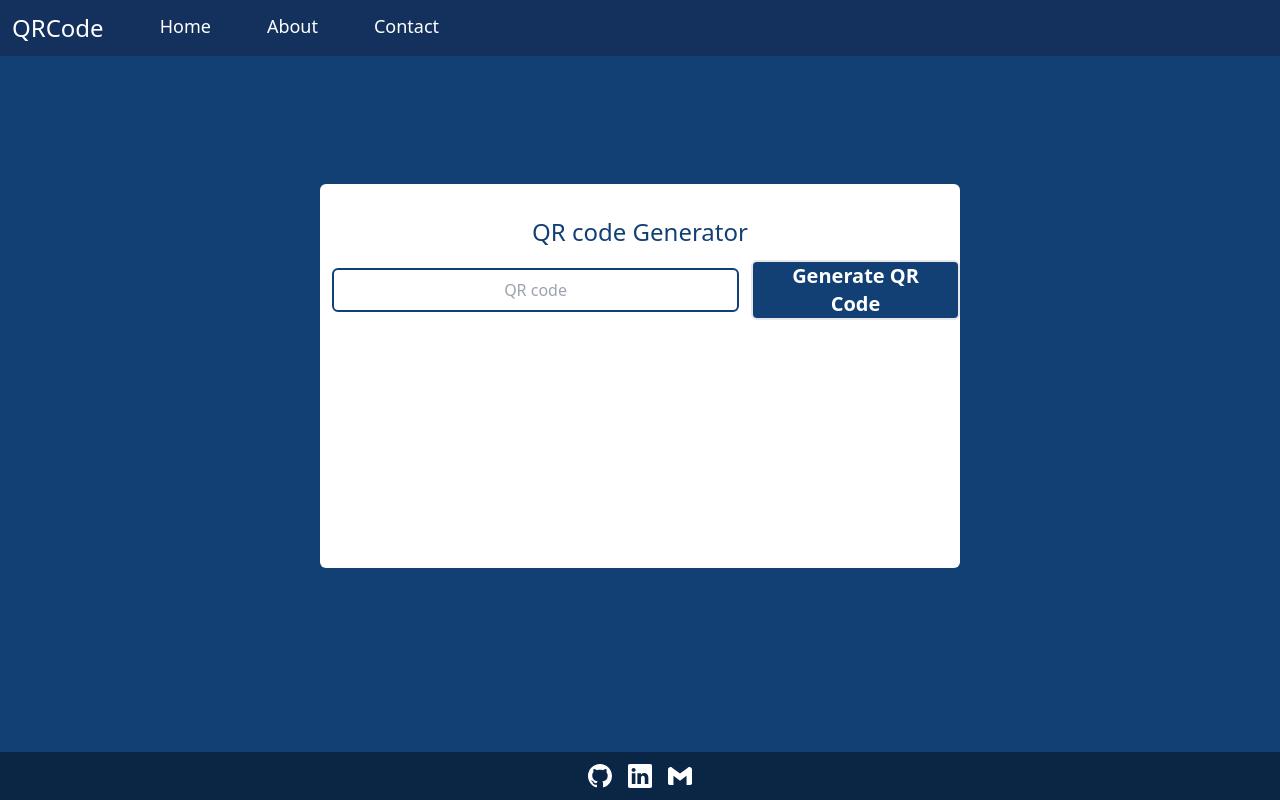
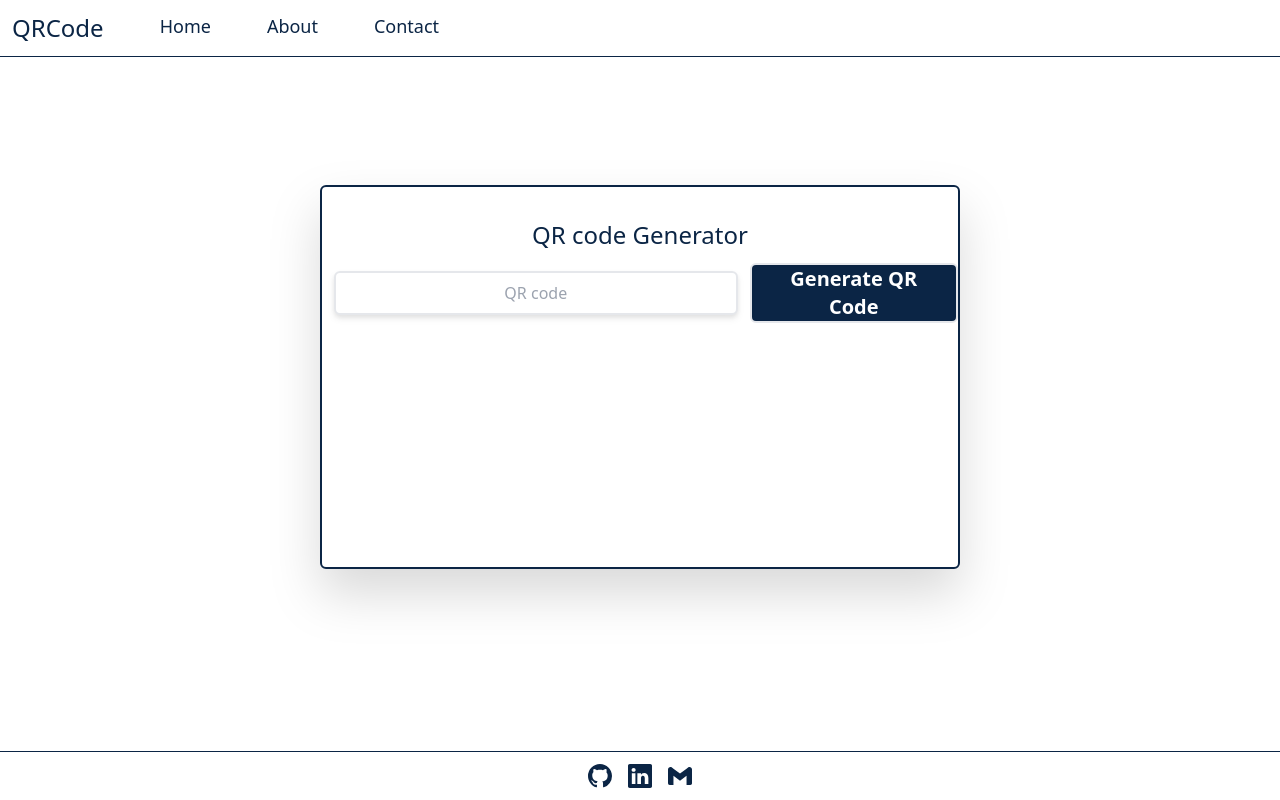
Before and after one commit to Anjali-Singh02/QR-code-generator, a React (Create React App) app: page / in a window 1280 px wide. Built offline with nearby package versions, Linux system fonts and the light colour scheme.

Commit message:
small modifications

```diff
--- a/package.json
+++ b/package.json
@@ -11,6 +11,7 @@
 		"react-dom": "^18.2.0",
 		"react-icons": "^4.8.0",
 		"react-qr-code": "^2.0.11",
+		"react-router-dom": "^6.11.0",
 		"react-scripts": "5.0.1",
 		"web-vitals": "^2.1.4"
 	},
--- a/src/App.js
+++ b/src/App.js
@@ -1,68 +1,23 @@
-import { useEffect, useState } from 'react';
-// import QRCode from 'react-qr-code';
-import QRCode from 'qrcode';
+// Importing necessary modules
+
+import Home from './components/Home';
+import About from './components/About';
+import Contact from './components/Contact';
+import { BrowserRouter, Route, Routes } from 'react-router-dom';
+// Defining the main App component
 function App() {
-	const [url, setUrl] = useState('');
-	const [qrCode, setQrCode] = useState('');
-	const generateQRCode = async () => {
-		// if (!url) {
-		// 	return alert('Enter text to generate QR code');
-		// }
-		try {
-			const res = await QRCode.toDataURL(url);
-			setQrCode(res);
-			// console.log('res : ', res);
-		} catch (err) {
-			console.error('error at catch block ', err);
-		}
-	};
-	useEffect(() => {
-		if (!url) {
-			setQrCode('');
-		}
-		// return () => {
-
-		// };
-	}, [url]);
-
-	const handleChangeUrl = (event) => {
-		console.log('before: ', url);
-		setUrl(event.target.value);
-		console.log('after: ', url);
-	};
 	return (
-		<div className="bg-white w-1/2 m-auto h-96 mt-32 py-5 rounded-md">
-			<h1 className="text-center text-2xl text-bgDark py-3">
-				QR code Generator
-			</h1>
-			<div className="flex justify-center">
-				<input
-					type="text"
-					name="qrcode"
-					value={url}
-					placeholder="QR code"
-					onChange={handleChangeUrl}
-					className=" border-2 w-8/12 p-2 m-auto mx-3 border-bgDark rounded-md  text-center"
-				/>
-
-				<button
-					type="button"
-					onClick={generateQRCode}
-					className="px-4 bg-bgDark text-xl font-bold rounded-md text-white border-2"
-				>
-					Generate QR Code
-				</button>
-			</div>
-			{qrCode && (
-				<img src={qrCode} alt="QR code" className="h-56 m-auto " />
-			)}
-			{/* {qrCode && (
-				<div>
-					<QRCode value={qrCode} className=" m-auto my-4" />
-				</div>
-			)} */}
-		</div>
+		<>
+			<BrowserRouter>
+				<Routes>
+					<Route path="/" element={<Home />} />
+					<Route path="/about" element={<About />} />
+					<Route path="/contact" element={<Contact />} />
+				</Routes>
+			</BrowserRouter>
+		</>
 	);
 }
 
+// Exporting the App component for use in other modules
 export default App;
--- a/src/components/Footer.js
+++ b/src/components/Footer.js
@@ -6,7 +6,7 @@ import { SiGmail } from 'react-icons/si';
 
 const Footer = () => {
 	return (
-		<div className="bg-footerColor py-3 text-white text-center flex justify-center">
+		<div className=" py-3 text-fontColor text-center flex justify-center">
 			<IconContext.Provider
 				value={{ size: '1.5em', className: 'mx-2 cursor-pointer ' }}
 			>
--- a/src/components/Layout.js
+++ b/src/components/Layout.js
@@ -5,7 +5,9 @@ const Layout = ({ children }) => {
 	return (
 		<div className="flex flex-col w-full min-h-screen h-full ">
 			<Navbar />
+			<hr className="shadow-md border-fontColor" />
 			<div className="flex-grow bg-bgDark">{children}</div>
+			<hr className="shadow-md border-fontColor" />
 			<Footer />
 		</div>
 	);
--- a/src/components/Navbar.js
+++ b/src/components/Navbar.js
@@ -1,14 +1,23 @@
 import React from 'react';
+import { BrowserRouter, Link } from 'react-router-dom';
 
 const Navbar = () => {
 	return (
 		<>
-			<nav className="bg-navColor text-white">
+			<nav className="text-fontColor">
 				<ul className="flex gap-x-14 text-lg cursor-pointer justify-items-end p-3">
 					<div className="text-2xl ">QRCode</div>
-					<li>Home</li>
-					<li>About</li>
-					<li>Contact</li>
+					<BrowserRouter>
+						<li>
+							<Link to="/">Home</Link>
+						</li>
+						<li>
+							<Link to="/about">About</Link>
+						</li>
+						<li>
+							<Link to="/contact">Contact</Link>
+						</li>
+					</BrowserRouter>
 				</ul>
 			</nav>
 		</>
--- a/tailwind.config.js
+++ b/tailwind.config.js
@@ -4,9 +4,7 @@ module.exports = {
 	theme: {
 		extend: {
 			colors: {
-				navColor: '#13315c',
-				bgDark: '#134074',
-				footerColor: '#0b2545',
+				fontColor: '#0b2545',
 			},
 		},
 	},
```
Also changed, not shown: 1 other file (tests, documents, lock files or other folders).
